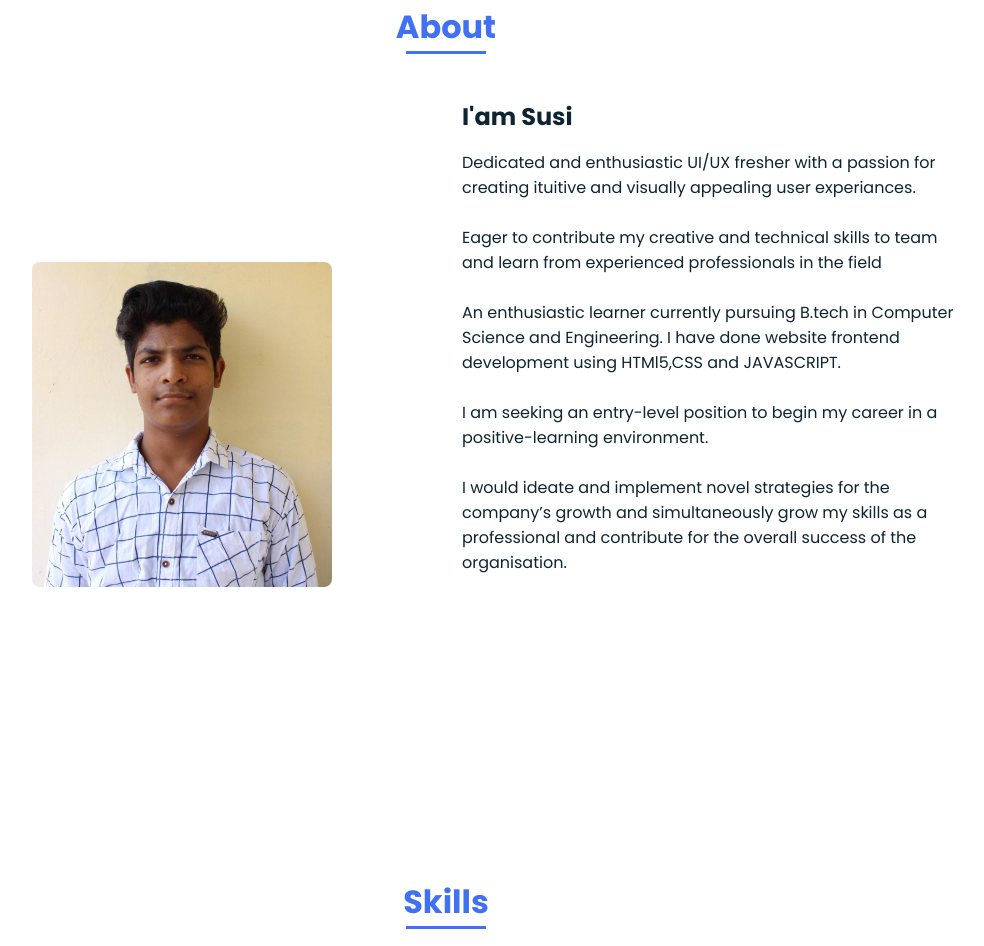
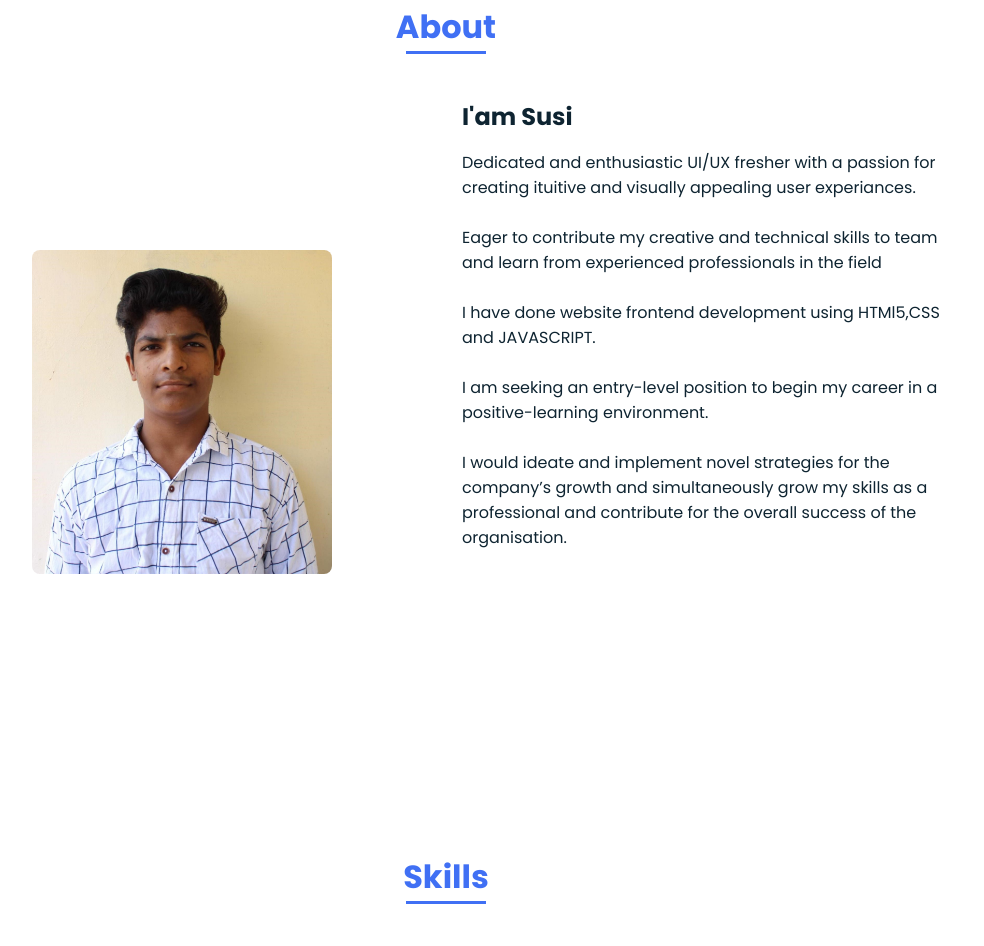
Before and after one commit to Susiganesans/Personal-Portfolio, a plain HTML site: page index.html in a window 1280 px wide. Shown: the part 877-1823 px from the top of the page, without its empty margins (194-1178 px from the left). Drawn offline with nearby package versions, Linux system fonts and the light colour scheme.

Commit message:
Update index.html

```diff
--- a/index.html
+++ b/index.html
@@ -84,7 +84,7 @@ creating ituitive and visually appealing user experiances.<br></br>
 
 Eager to contribute my creative and technical skills to team and learn from experienced professionals in the field
 <br></br>
-						An enthusiastic learner currently pursuing B.tech in Computer Science and Engineering.
+
                             I have done website frontend development using HTMl5,CSS and JAVASCRIPT.
                         <br></br>
 						I am seeking an entry-level position to begin my career in a
```
